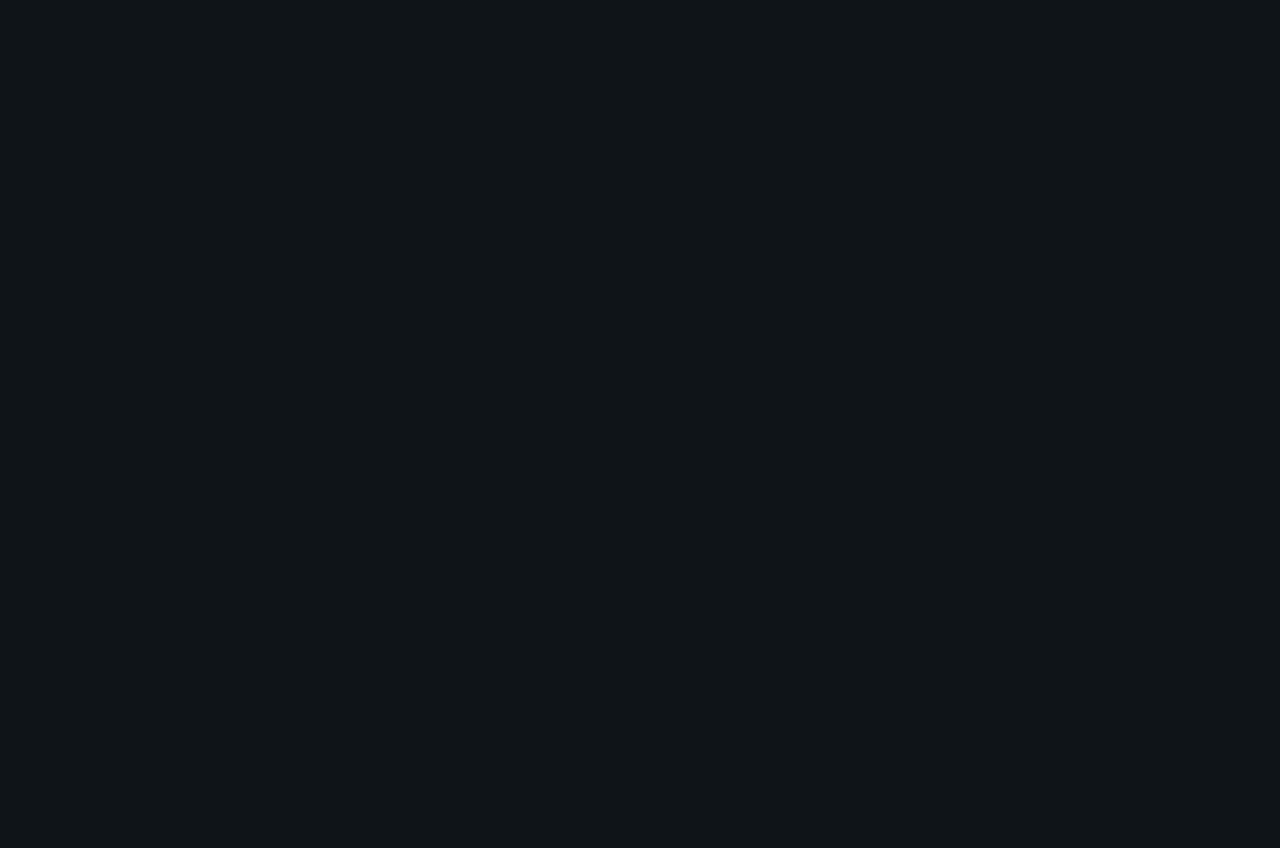
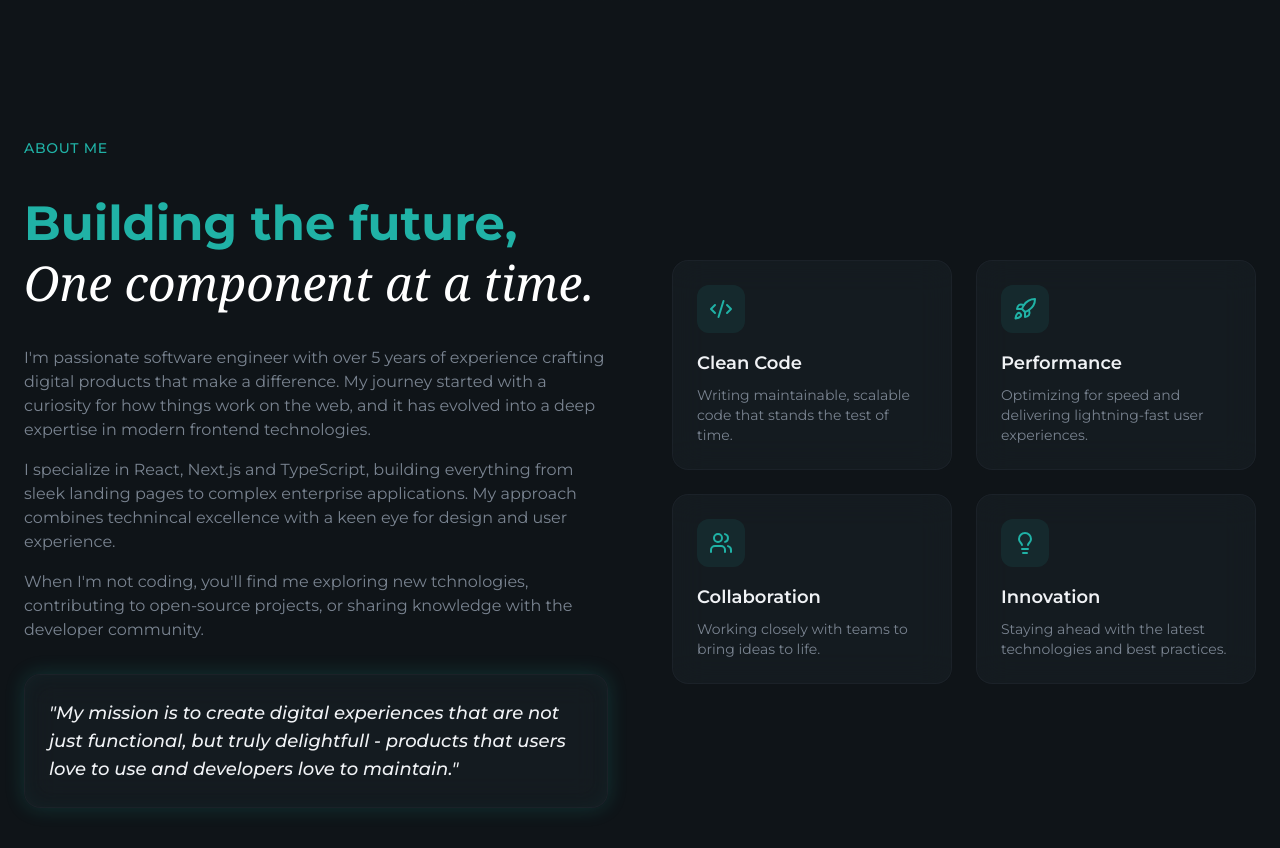
Before and after one commit to Krypt0kn1te/React-Tailwindcss-Personal-Portfolio, a React (Vite) app: page / in a window 1280 px wide. Shown: the part 1080-1928 px from the top of the page. Before the commit the page ends 1088 px from the top, so only its background shows below. Built offline with nearby package versions, Linux system fonts and the light colour scheme.

Commit message:
finishing About section and beginning of Projects section

```diff
--- a/src/layout/Navbar.jsx
+++ b/src/layout/Navbar.jsx
@@ -65,13 +65,14 @@ const Navbar = () => {
               <a
                 href={link.href}
                 key={index}
+                onClick={() => setIsMobileMenuOpen(false)}
                 className="text-lg text-muted-foreground hover:text-foreground py-2 "
               >
                 {link.label}
               </a>
             ))}
 
-            <Button>Contact Me</Button>
+            <Button onClick={() => setIsMobileMenuOpen(false)}>Contact Me</Button>
           </div>
         </div>
       )}
--- a/src/sections/About.jsx
+++ b/src/sections/About.jsx
@@ -1,11 +1,83 @@
-import React from 'react'
+import { Code2, Rocket, Users, Lightbulb } from "lucide-react";
+
+const highlights = [
+  {
+    icon: Code2,
+    title: "Clean Code",
+    description:
+      "Writing maintainable, scalable code that stands the test of time. ",
+  },
+  {
+    icon: Rocket,
+    title: "Performance",
+    description:
+      "Optimizing for speed and delivering lightning-fast user experiences.",
+  },
+  {
+    icon: Users,
+    title: "Collaboration",
+    description: "Working closely with teams to bring ideas to life.",
+  },
+  {
+    icon: Lightbulb,
+    title: "Innovation",
+    description:
+      "Staying ahead with the latest technologies and best practices.",
+  },
+];
 
 const About = () => {
   return (
-    <section className='text-red-300'>
+    <section id="about" className="py-32 relative overflow-hidden">
+      <div className="container mx-auto px-6 relative z-10">
+        <div className="grid lg:grid-cols-2 gap-16 items-center">
+          {/* Left Column */}
+          <div className="space-y-8">
+            <div className="animate-fade-in">
+              <span className="text-secondary-foreground text-sm font-medium tracking-wider uppercase">About Me</span>
+            </div>
+            <h2 className="text-4xl md:text-5xl font-bold leading-tight animate-fade-in animation-delay-100 text-secondary-foreground">
+              Building the future,
+              <span className="font-serif italic font-normal text-white"> One component at a time.</span>
+            </h2>
 
+            <div className="space-y-4 text-muted-foreground animate-fade-in animation-delay-200">
+              <p>I'm passionate software engineer with over 5 years of experience crafting digital products that make a difference. My journey started with a curiosity for how things work on the web, and it has evolved into a deep expertise in modern frontend technologies.
+              </p>
+              <p>
+                I specialize in React, Next.js and TypeScript, building everything from sleek landing pages to complex enterprise applications. My approach combines technincal excellence with a keen eye for design and user experience.
+              </p>
+              <p>
+                When I'm not coding, you'll find me exploring new tchnologies, contributing to open-source projects, or sharing knowledge with the developer community.
+              </p>
+            </div>
+
+            {/* Mission Statment */}
+
+            <div className="glass rounded-2xl p-6 glow-border animate-fade-in animation-delay-300">
+              <p className="text-lg font-medium italic text-foreground">
+                "My mission is to create digital experiences that are not just functional, but truly delightfull - products that users love to use and developers love to maintain."
+              </p>
+            </div>
+          </div>
+
+          {/* Right Column - Higlights */}
+          <div className="grid sm:grid-cols-2 gap-6">
+            {highlights.map((item, idx) =>(
+              <div key={idx} className="glass p-6 rounded-2xl animate-fade-in"
+              style={{animationDelay: `${(idx + 1) *100 }ms`}}>
+                <div className="w-12 h-12 rounded-xl bg-primary/10 flex items-center justify-center mb-4 hover:bg-primary/20">
+                  <item.icon className="w-6 h-6 text-primary"/>
+                </div>
+                <h3 className="text-lg font-semibold mb-2">{item.title}</h3>
+                <p className="text-sm text-muted-foreground">{item.description}</p>
+              </div>
+            ))}
+          </div>
+        </div>
+      </div>
     </section>
-  )
-}
+  );
+};
 
-export default About
+export default About;
```
